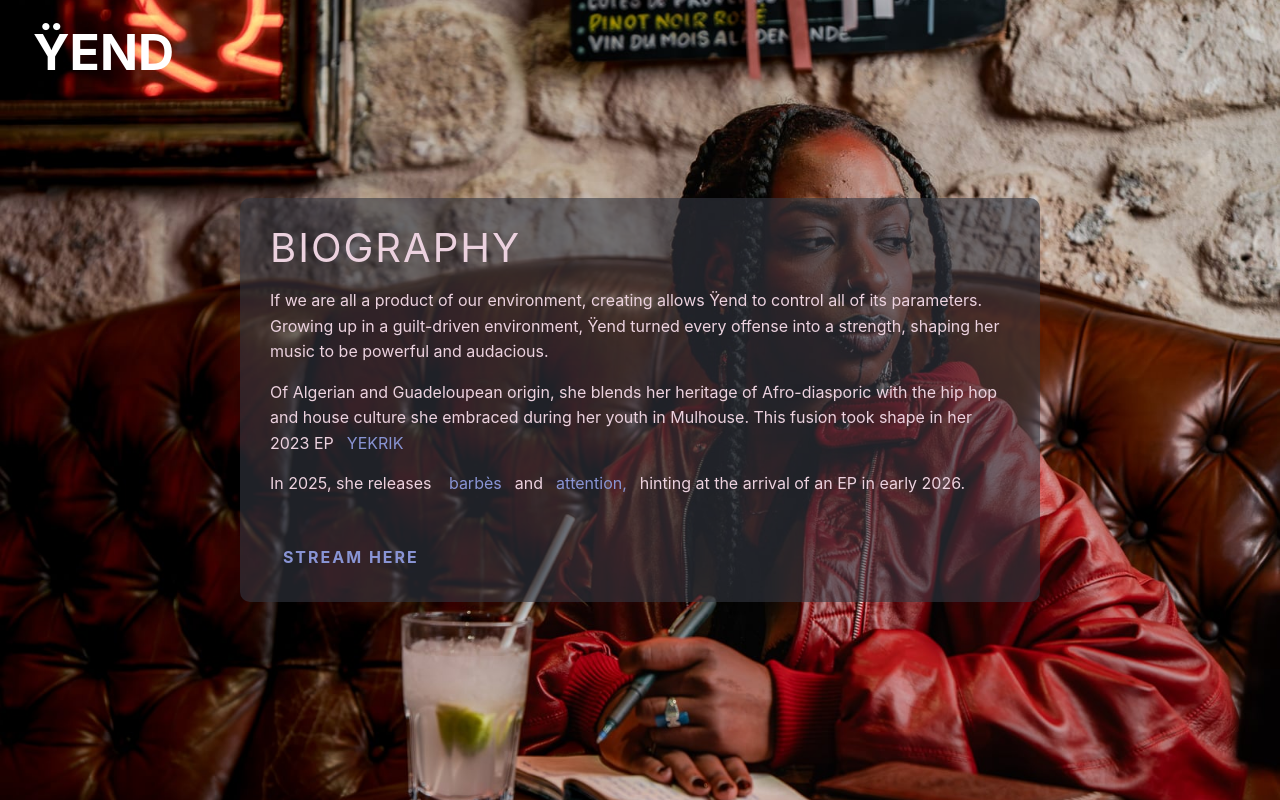
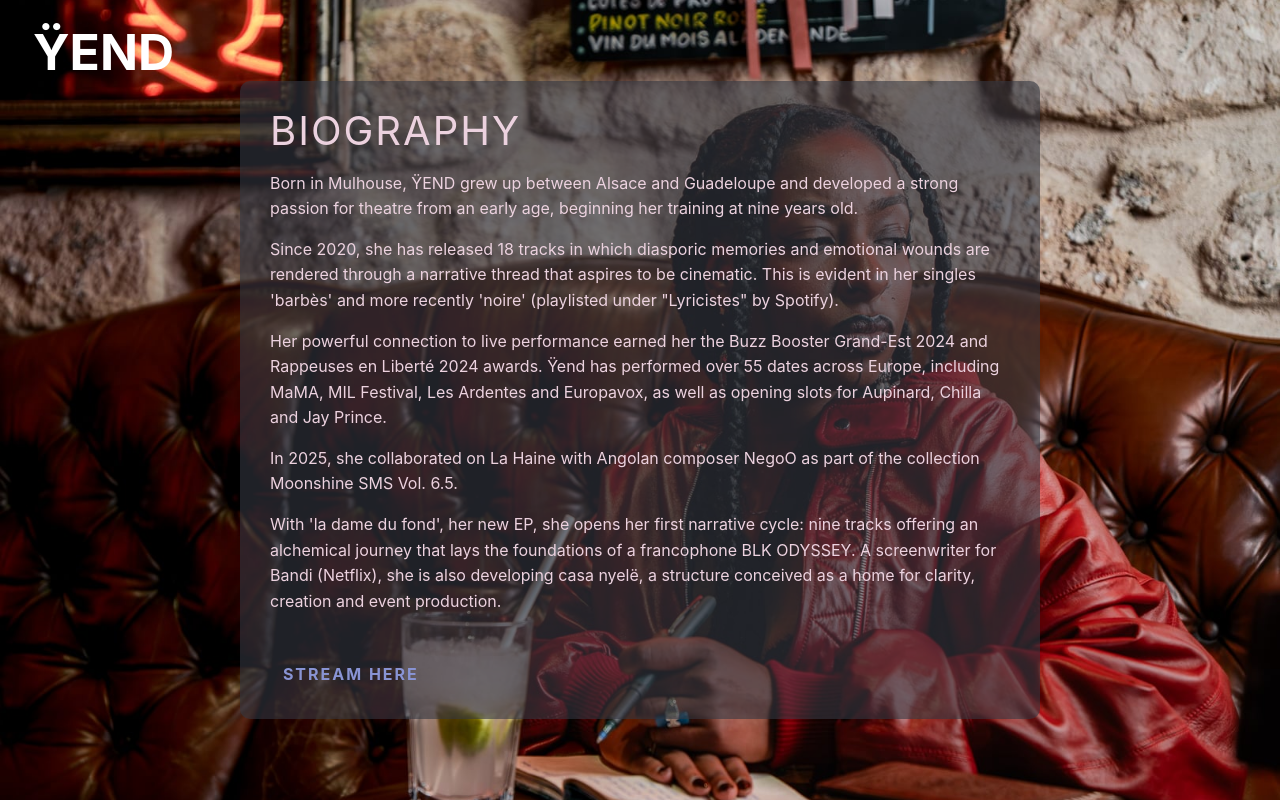
Before and after one commit to Nisrine7515/yend, a React (Vite) app: page /about in a window 1280 px wide. Built offline with nearby package versions, Linux system fonts and the light colour scheme.

Commit message:
about me bio changed

```diff
--- a/src/components/AboutMe.jsx
+++ b/src/components/AboutMe.jsx
@@ -13,42 +13,34 @@
         <h1 className="bio-title">BIOGRAPHY</h1>
 
         <p>
-          If we are all a product of our environment, creating allows Ÿend to
-          control all of its parameters. Growing up in a guilt-driven
-          environment, Ÿend turned every offense into a strength, shaping her
-          music to be powerful and audacious.
+          Born in Mulhouse, ŸEND grew up between Alsace and Guadeloupe and
+          developed a strong passion for theatre from an early age, beginning
+          her training at nine years old.
         </p>
 
         <p>
-          Of Algerian and Guadeloupean origin, she blends her heritage of
-          Afro-diasporic with the hip hop and house culture she embraced during
-          her youth in Mulhouse. This fusion took shape in her 2023 EP
-          <a
-            href="https://fanlink.tv/yekrik"
-            target="_blank"
-            rel="noopener noreferrer"
-          >
-            YEKRIK
-          </a>
+          Since 2020, she has released 18 tracks in which diasporic memories and
+          emotional wounds are rendered through a narrative thread that aspires
+          to be cinematic. This is evident in her singles 'barbès' and more
+          recently 'noire' (playlisted under "Lyricistes" by Spotify).
         </p>
         <p>
-          In 2025, she releases{" "}
-          <a
-            href="https://baco.lnk.to/SingleBARBES"
-            target="_blank"
-            rel="noopener noreferrer"
-          >
-            barbès
-          </a>
-          and
-          <a
-            href="https://baco.lnk.to/attention"
-            target="_blank"
-            rel="noopener noreferrer"
-          >
-            attention,
-          </a>
-          hinting at the arrival of an EP in early 2026.
+          Her powerful connection to live performance earned her the Buzz
+          Booster Grand-Est 2024 and Rappeuses en Liberté 2024 awards. Ÿend has
+          performed over 55 dates across Europe, including MaMA, MIL Festival,
+          Les Ardentes and Europavox, as well as opening slots for Aupinard,
+          Chilla and Jay Prince.{" "}
+        </p>
+        <p>
+          In 2025, she collaborated on La Haine with Angolan composer NegoO as
+          part of the collection Moonshine SMS Vol. 6.5.{" "}
+        </p>
+        <p>
+          With 'la dame du fond', her new EP, she opens her first narrative
+          cycle: nine tracks offering an alchemical journey that lays the
+          foundations of a francophone BLK ODYSSEY. A screenwriter for Bandi
+          (Netflix), she is also developing casa nyelë, a structure conceived as
+          a home for clarity, creation and event production.
         </p>
 
         <a
```
